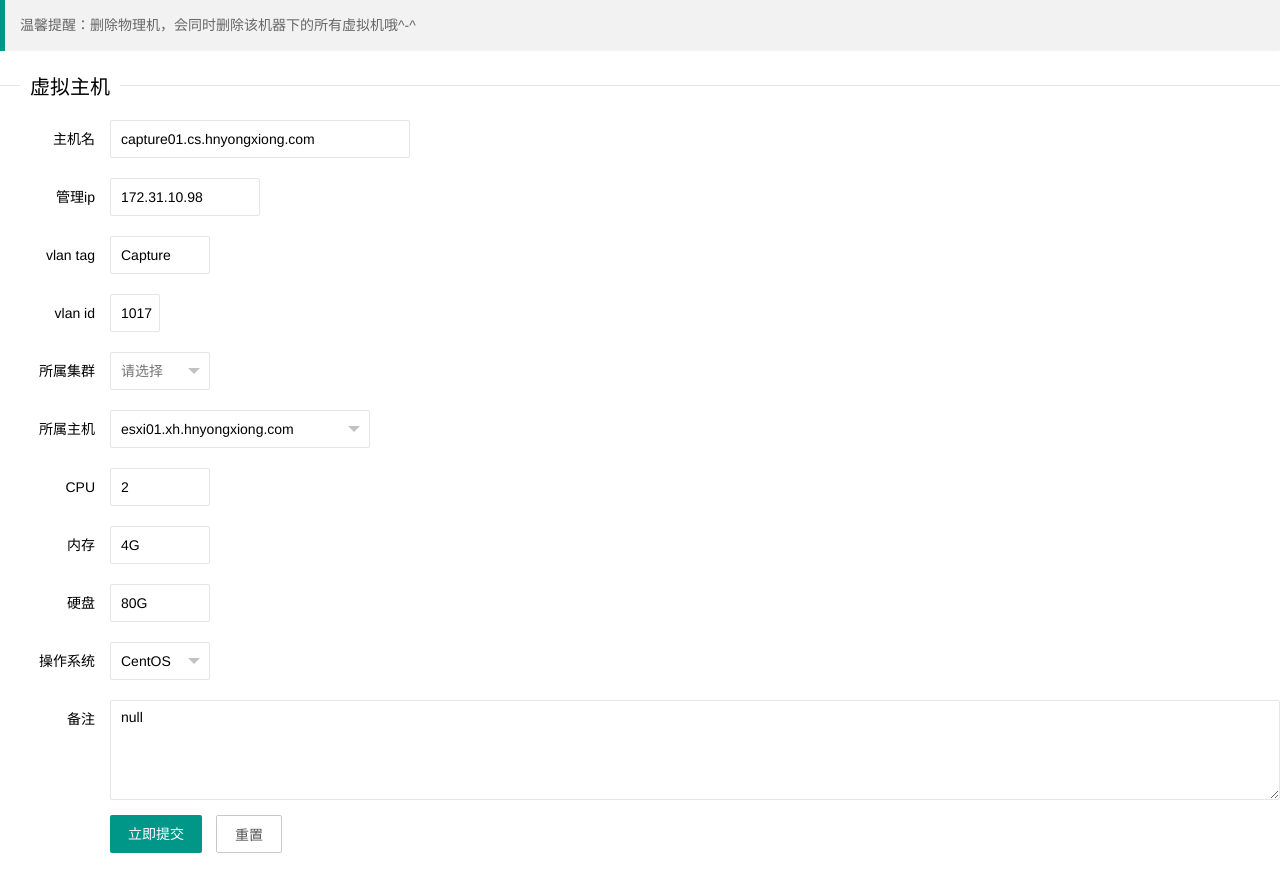
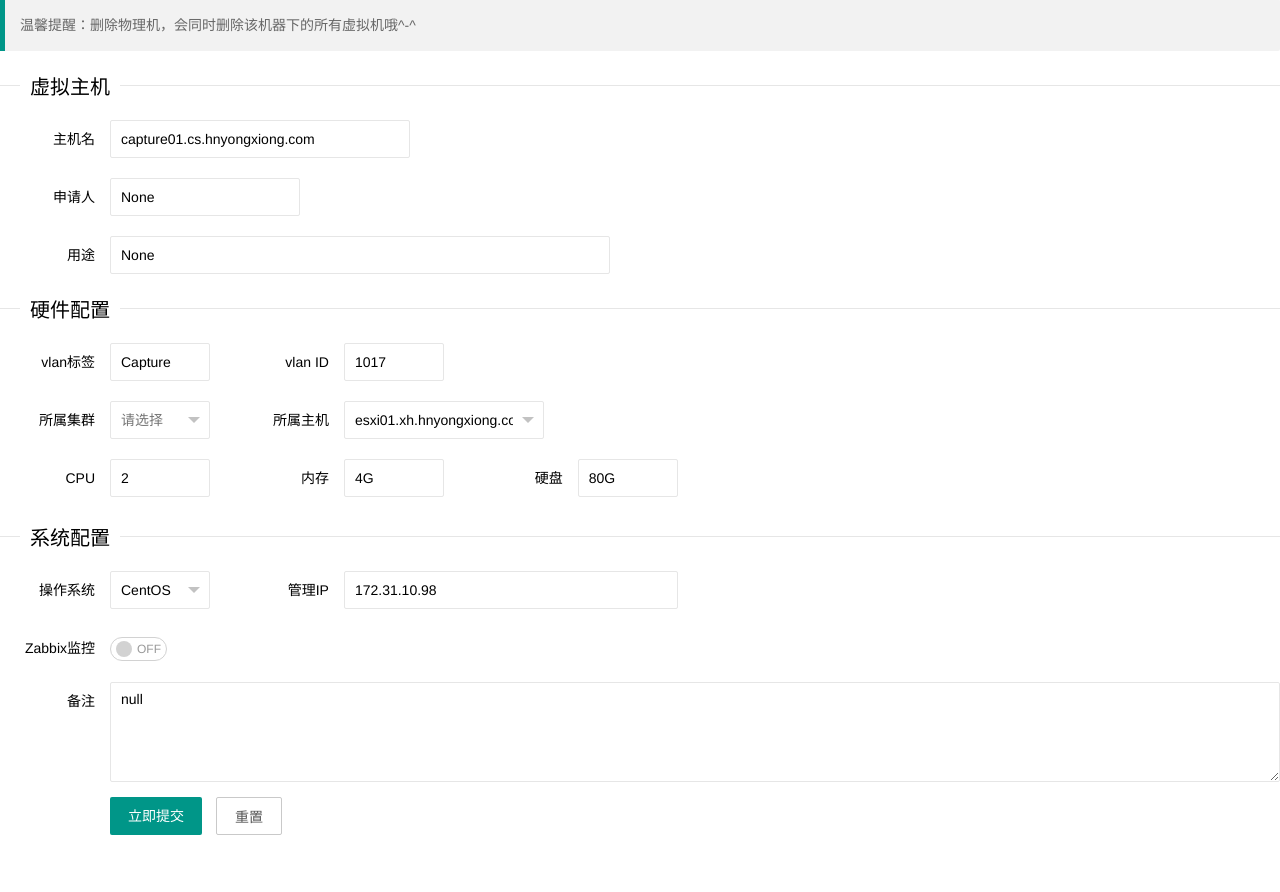
Before and after one commit to dengguibao/django-rms, a Django app: template templates/admin/add_or_edit_vm.html in a window 1280 px wide. Shown: the part 217-1109 px from the top of the page. Run offline with Django 3.2, Linux system fonts and the light colour scheme; the template is opened without the code that fills it: values that come from a table or form of the project are taken from there, others are empty; data comes from the database, SQL or seed files in the repository; both versions use the stored data as it was after the commit; some libraries are stand-ins or nearby versions.

Commit message:
beta 0.6 add new future

```diff
--- a/admin/models.py
+++ b/admin/models.py
@@ -5,36 +5,39 @@ from django.db import models
 
 class HostInfo(models.Model):
     '''hostinfo db table model'''
-    hostname = models.CharField(max_length=100, unique=True)
-    sn = models.CharField(max_length=80)
-    idrc_ip = models.GenericIPAddressField(max_length=15)
-    host_ip = models.GenericIPAddressField(max_length=15)
-    cluster_tag = models.CharField(max_length=20)
-    cpu = models.CharField(max_length=50, null=True)
-    disk = models.CharField(max_length=50, null=True)
-    dev_model = models.CharField(max_length=50, null=True)
-    memory = models.CharField(max_length=50)
-    os = models.CharField(max_length=20)
-    desc = models.TextField(null=True)
-    pub_date = models.DateTimeField(auto_now_add=True)
+    hostname = models.CharField(max_length=100, unique=True) # 主机名
+    sn = models.CharField(max_length=80) # SN序列号
+    idrc_ip = models.GenericIPAddressField(max_length=15) # 远程管理卡IP
+    host_ip = models.GenericIPAddressField(max_length=15) # 主机IP
+    cluster_tag = models.CharField(max_length=20) # 所属集群标签
+    cpu = models.CharField(max_length=50, null=True) # 主机CPU
+    disk = models.CharField(max_length=50, null=True) # 主机硬盘
+    dev_model = models.CharField(max_length=50, null=True) # 设备型号
+    memory = models.CharField(max_length=50) # 主机内存
+    os = models.CharField(max_length=20) # 操作系统
+    desc = models.TextField(null=True) # 备注
+    pub_date = models.DateTimeField(auto_now_add=True) # 添加时间
 
     def __str__(self):
         return self.hostname
 
 
 class VmInfo(models.Model):
-    '''vminfo db table model'''
-    vm_hostname = models.CharField(max_length=100)
-    vm_ip = models.GenericIPAddressField(max_length=15)
-    vlan_tag = models.CharField(max_length=30)
-    vlan_id = models.IntegerField()
-    host = models.ForeignKey(HostInfo, on_delete=models.CASCADE)
-    vm_cpu = models.CharField(max_length=10)
-    vm_disk = models.CharField(max_length=10, null=True)
-    vm_memory = models.CharField(max_length=10)
-    vm_os = models.CharField(max_length=20)
-    vm_desc = models.TextField(null=True)
-    pub_date = models.DateTimeField(auto_now_add=True)
+    '''vminfo（virtual machine） db table model'''
+    vm_hostname = models.CharField(max_length=100,) # 主机名
+    vm_intention = models.CharField(max_length=100, null=True) # 用途
+    vm_register = models.CharField(max_length=10, null=True) # 申请人
+    vm_monitor = models.CharField(max_length=5, null=True) # zabbix监控
+    vm_ip = models.GenericIPAddressField(max_length=15)# 系统IP
+    vlan_tag = models.CharField(max_length=30) # vlan标签
+    vlan_id = models.IntegerField() # vlan id
+    host = models.ForeignKey(HostInfo, on_delete=models.CASCADE) # 宿主机外键
+    vm_cpu = models.CharField(max_length=10) # cpu
+    vm_disk = models.CharField(max_length=10, null=True) # 硬盘
+    vm_memory = models.CharField(max_length=10) # 内存
+    vm_os = models.CharField(max_length=20) # 操作系统
+    vm_desc = models.TextField(null=True) # 备注
+    pub_date = models.DateTimeField(auto_now_add=True) # 添加时间
 
     def __str__(self):
         return self.vm_hostname
--- a/admin/views.py
+++ b/admin/views.py
@@ -288,7 +288,7 @@ def get_hosts_list(request, dev_type, flag):
             rs = HostInfo.objects.order_by('hostname').all()
         else:
             rs = HostInfo.objects.filter(cluster_tag=flag).order_by('hostname')
-        rs_data_set=[i for i in rs.values()]
+        rs_data_set = [i for i in rs.values()]
         return_data['data'] = rs_data_set
         return_data['code'] = 0
         return_data['msg'] = 'ok'
@@ -332,7 +332,7 @@ def get_hosts_list(request, dev_type, flag):
     return JsonResponse(return_data)
 
 
-@login_required()
+# @login_required()
 def search(request, dev_type, keyword):
     """ accroding keyword search host or virtual machine
 
--- a/home/settings.py
+++ b/home/settings.py
@@ -125,4 +125,4 @@ STATICFILES_DIRS = [
     os.path.join(BASE_DIR, "static"),
 ]
 
-LOGIN_URL='/login'
+LOGIN_URL = '/login'
--- a/templates/admin/add_or_edit_vm.html
+++ b/templates/admin/add_or_edit_vm.html
@@ -21,33 +21,43 @@
 
     <div class="layui-form-item">
         <div class="layui-inline">
-            <label class="layui-form-label">管理ip</label>
-            <div class="layui-input-inline" style="width: 150px;">
-                <input type="text" maxlength="15" name="vm_ip" value="{{ vm_obj.vm_ip}}" lay-verify="required|ip"
+            <label class="layui-form-label">申请人</label>
+            <div class="layui-input-inline">
+                <input type="text" maxlength="10" name="vm_register" value="{{ vm_obj.vm_register}}" lay-verify="required"
                     autocomplete="off" class="layui-input">
             </div>
         </div>
     </div>
 
-
     <div class="layui-form-item">
         <div class="layui-inline">
-            <label class="layui-form-label">vlan tag</label>
+            <label class="layui-form-label">用途</label>
+            <div class="layui-input-inline" style="width:500px">
+                <input type="text" maxlength="100" name="vm_intention" value="{{ vm_obj.vm_intention}}" lay-verify="required"
+                    autocomplete="off" class="layui-input">
+            </div>
+        </div>
+    </div>
+<fieldset class="layui-elem-field layui-field-title">
+    <legend>硬件配置</legend>
+</fieldset>
+    <div class="layui-form-item">
+        <div class="layui-inline">
+            <label class="layui-form-label">vlan标签</label>
             <div class="layui-input-inline" style="width: 100px;">
                 <input type="text" name="vlan_tag" maxlength="50" value="{{ vm_obj.vlan_tag}}" lay-verify="required"
                     autocomplete="off" class="layui-input">
             </div>
         </div>
-    </div>
-    <div class="layui-form-item">
         <div class="layui-inline">
-            <label class="layui-form-label">vlan id</label>
-            <div class="layui-input-inline" style="width: 50px;">
+            <label class="layui-form-label">vlan ID</label>
+            <div class="layui-input-inline" style="width: 100px;">
                 <input type="text" name="vlan_id" maxlength="4" value="{{ vm_obj.vlan_id}}" lay-verify="required|number"
                     autocomplete="off" class="layui-input">
             </div>
         </div>
     </div>
+
     <div class="layui-form-item">
         <div class="layui-inline">
             <label class="layui-form-label">所属集群</label>
@@ -61,11 +71,10 @@
                 </select>
             </div>
         </div>
-    </div>
-    <div class="layui-form-item">
+
         <div class="layui-inline">
             <label class="layui-form-label">所属主机</label>
-            <div class="layui-input-inline" style="width: 260px;">
+            <div class="layui-input-inline" style="width: 200px;">
                 <select id="host_id" name="host_id" lay-verify="required">
                     {% for i in esxi_list %}
                     <option {% ifequal vm_obj.host_id i.id %}selected="" {% endifequal %} value="{{ i.id }}">{{ i.hostname }}</option>
@@ -83,8 +92,6 @@
                     autocomplete="off" class="layui-input">
             </div>
         </div>
-    </div>
-    <div class="layui-form-item">
         <div class="layui-inline">
             <label class="layui-form-label">内存</label>
             <div class="layui-input-inline" style="width: 100px;">
@@ -92,9 +99,6 @@
                     autocomplete="off" class="layui-input">
             </div>
         </div>
-    </div>
-
-    <div class="layui-form-item">
         <div class="layui-inline">
             <label class="layui-form-label">硬盘</label>
             <div class="layui-input-inline" style="width: 100px;">
@@ -103,7 +107,9 @@
             </div>
         </div>
     </div>
-
+<fieldset class="layui-elem-field layui-field-title" style="margin-top: 20px;">
+    <legend>系统配置</legend>
+</fieldset>
     <div class="layui-form-item">
         <div class="layui-inline">
             <label class="layui-form-label">操作系统</label>
@@ -117,6 +123,21 @@
                     </option>
                 </select>
             </div>
+        </div>
+
+        <div class="layui-inline">
+            <label class="layui-form-label">管理IP</label>
+            <div class="layui-input-inline" style="width: 334px;">
+                <input type="text" maxlength="15" name="vm_ip" value="{{ vm_obj.vm_ip}}" lay-verify="required|ip"
+                    autocomplete="off" class="layui-input">
+            </div>
+        </div>
+    </div>
+
+    <div class="layui-form-item">
+        <label class="layui-form-label">Zabbix监控</label>
+        <div class="layui-input-block">
+            <input type="checkbox" name="vm_monitor" {% ifequal vm_obj.vm_monitor 'on' %} checked="" {% endifequal %} lay-skin="switch" lay-filter="vm_monitor" lay-text="ON|OFF">
         </div>
     </div>
 
--- a/templates/home/login.html
+++ b/templates/home/login.html
@@ -56,7 +56,7 @@
 
       <div class="layui-form-item">
         <div class="layui-input-block">
-          <button type="button" class="layui-btn" lay-submit="" lay-filter="login">立即提交</button>
+          <button type="submit" class="layui-btn" lay-submit="" lay-filter="login">立即提交</button>
           <button type="reset" class="layui-btn layui-btn-primary">重置</button>
         </div>
       </div>
```
Also changed, not shown: templates/admin/list_vms.html (+79 -66 lines), db.sqlite3.
